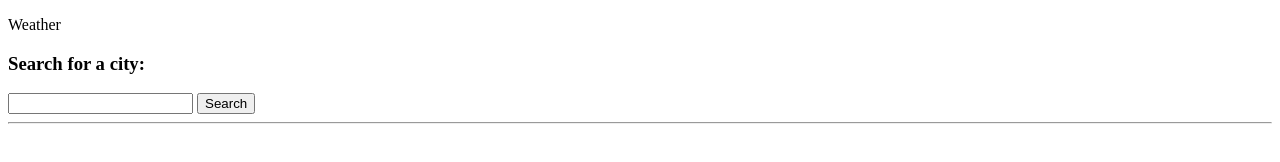
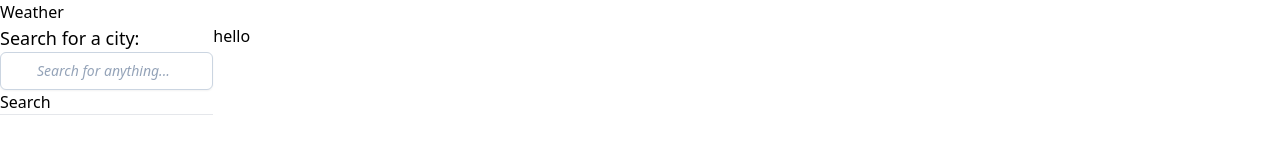
Before and after one commit to coltmort/Weather-Dashboard, a website: page index.html in a window 1280 px wide. Drawn offline with Linux system fonts and the light colour scheme.

Commit message:
added tailwind

```diff
--- a/assets/css/style.css
+++ b/assets/css/style.css
@@ -0,0 +1,5 @@
+@tailwind base;
+@tailwind components;
+@tailwind utilities;
+
+/* npx tailwindcss -i ./assets/css/style.css  -o ./dist/output.css --watch */
--- a/index.html
+++ b/index.html
@@ -4,28 +4,32 @@
     <meta charset="UTF-8">
     <meta http-equiv="X-UA-Compatible" content="IE=edge">
     <meta name="viewport" content="width=device-width, initial-scale=1.0">
+    <link rel="stylesheet" href="./assets/css/style.css">
+    <link href="./dist/output.css" rel="stylesheet">
     <title>Weather Stuffs</title>
 </head>
 <body>
     <header>
         <p>Weather</p>
     </header>
-    <main>
-        <aside>
-            <h3>Search for a city:</h3>
-            <input type="text">
+    <main class="flex flex-row">
+        <aside class="basis-1/5">
+            <h3 class="text-lg">Search for a city:</h3>
+            <input class="placeholder:italic placeholder:text-slate-400 block bg-white w-full border border-slate-300 rounded-md py-2 pl-9 pr-3 shadow-sm focus:outline-none focus:border-sky-500 focus:ring-sky-500 focus:ring-1 sm:text-sm" placeholder="Search for anything..." type="text" name="search"/>
             <button>Search</button>
             <hr>
             <div class="history-container">
 
             </div>
         </aside>
-        <section>
-            <div class="current-container"></div>
+        <section class="bg-red basis-full">
+            <div class="current-container">
+                <p class="w-full">hello</p>
+            </div>
             <div class="current-forecast"></div>
         </section>
     </main>
 
-    <script src=""></script>
+    <script src="./assets/js/script.js"></script>
 </body>
 </html>
--- /dev/null
+++ b/package.json
@@ -0,0 +1,5 @@
+{
+  "devDependencies": {
+    "tailwindcss": "^3.2.4"
+  }
+}
--- /dev/null
+++ b/tailwind.config.js
@@ -0,0 +1,9 @@
+/** @type {import('tailwindcss').Config} */
+module.exports = {
+  content: [".//*.{html,js}",
+            './index.html'],
+  theme: {
+    extend: {},
+  },
+  plugins: [],
+}
```
Also changed, not shown: dist/output.css (added), 1 other file.
